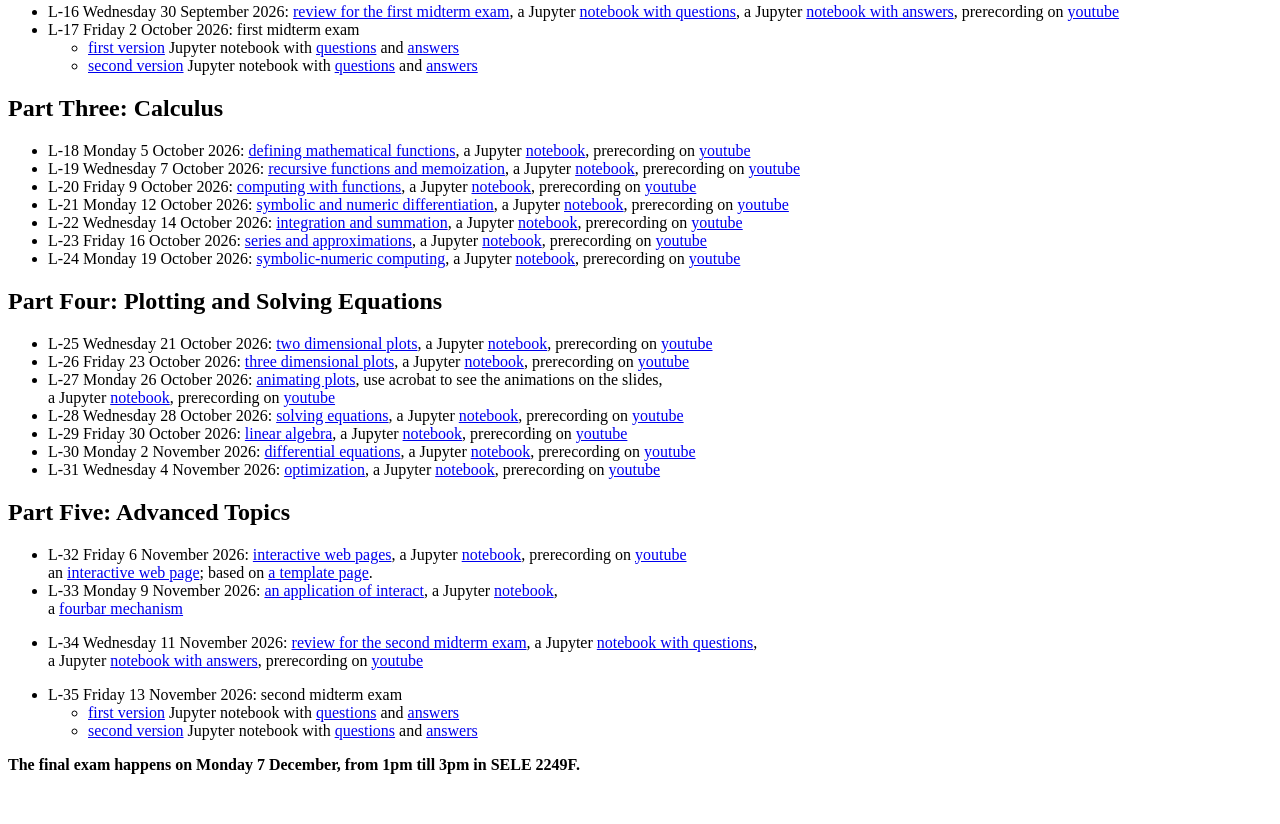
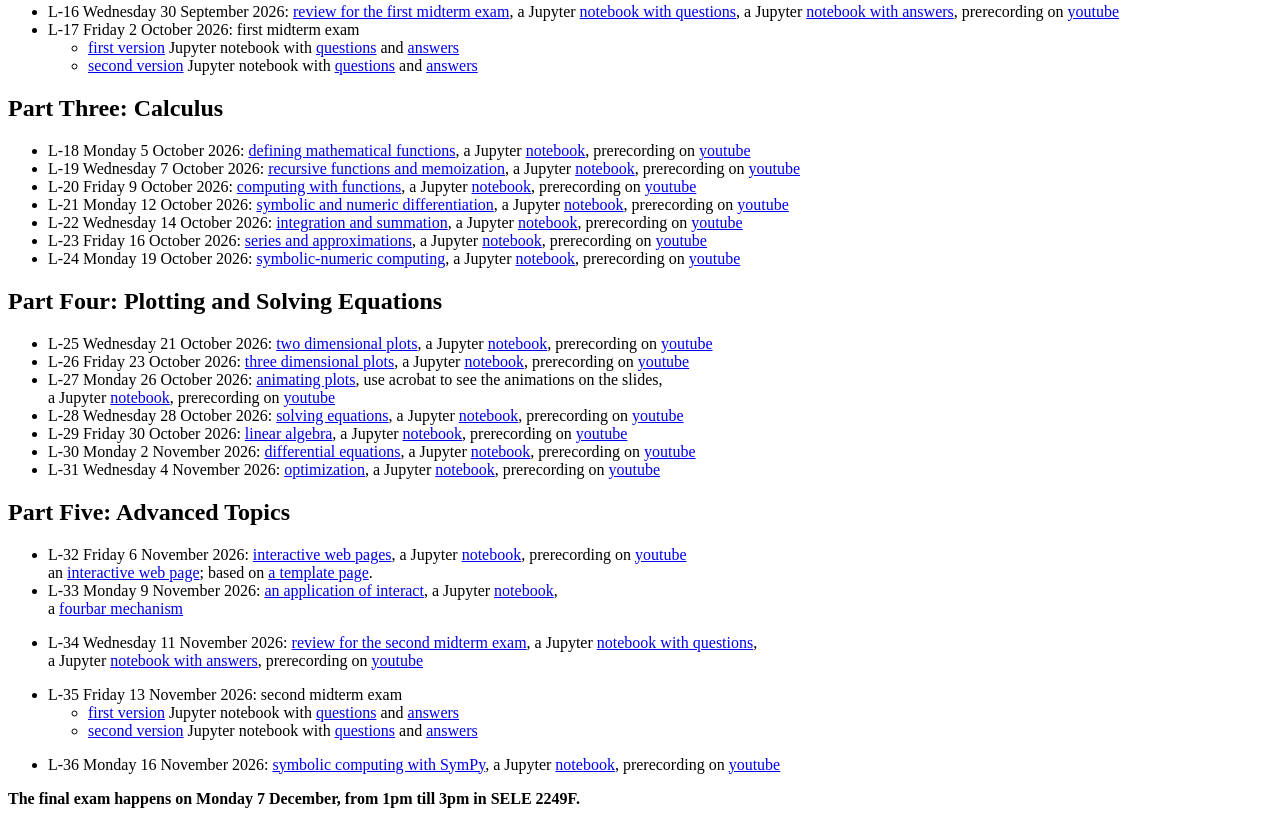
Before and after one commit to janverschelde/janverschelde.github.io, a plain HTML site: page mcs320/main.html in a window 1280 px wide. Shown: the part 741-1565 px from the top of the page. Before the commit the page ends 1531 px from the top, so only its background shows below. Drawn offline with Linux system fonts and the light colour scheme.

Commit message:
slides and notebook for lecture 36

```diff
--- a/mcs320/main.html
+++ b/mcs320/main.html
@@ -277,6 +277,14 @@ Slides of the lectures and Jupyter notebooks will be posted below.
 </UL>
 </UL>
 
+<UL>
+<LI> L-36 Monday 16 November 2026:
+     <A HREF="usingsympy.pdf" target=none>symbolic computing with SymPy</A>,
+     a Jupyter <A HREF="mcs320lec36.ipynb" target=none>notebook</A>,
+     prerecording on
+     <A HREF="https://youtu.be/1dnuzz5mV2U" target=none>youtube</A>
+</UL>
+
 <P>
 <B> The final exam happens on Monday 7 December, from 1pm till 3pm in SELE 2249F. </B>
 
```
Also changed, not shown: 2 other files.
